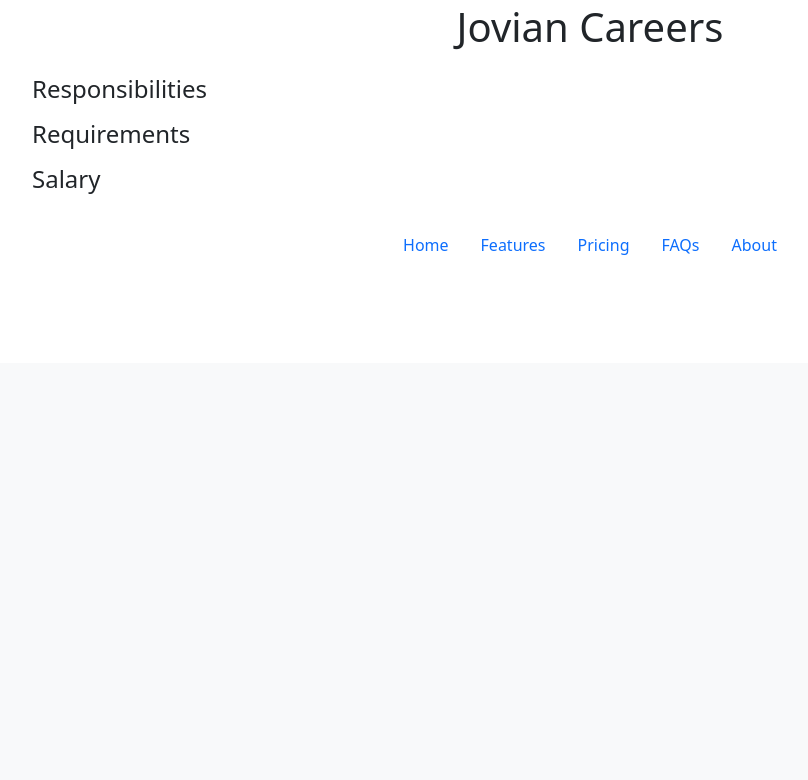
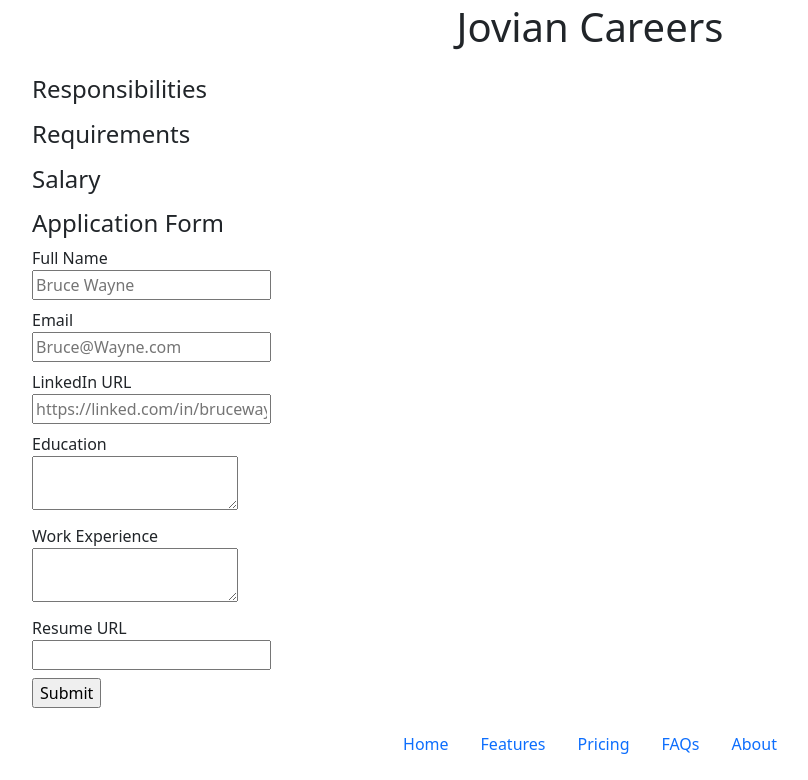
Before and after one commit to Volodymyr262/careers_website_flask_v2, a Flask app: template templates/jobpage.html in a window 1280 px wide. Shown: the part 437-1217 px from the top of the page, without its empty margins (50-858 px from the left). Before the commit the page ends 692 px from the top, so only its background shows below. Run offline with Flask 3, Linux system fonts and the light colour scheme; the template is opened without the code that fills it, so the values that code supplies are empty.

Commit message:
database upgraded, aplication submitting added

```diff
--- a/main.py
+++ b/main.py
@@ -1,5 +1,5 @@
-from flask import Flask, render_template, jsonify
-from database import load_jobs_from_db, load_job_from_db
+from flask import Flask, render_template, jsonify, request
+from database import load_jobs_from_db, load_job_from_db, add_application_to_db
 
 app = Flask(__name__)
 
@@ -22,5 +22,16 @@ def show_job(id):
     else:
         return render_template('jobpage.html', job=job)
 
+
+@app.route("/job/<id>/apply", methods=['post'])
+def apply_to_job(id):
+    data = request.form
+    job =load_job_from_db(id)
+    add_application_to_db(job_id=id, data=data)
+    #send en email
+    return render_template("applicatin_submitted.html",
+                           application=data, job=job)
+
+
 if __name__ == "__main__":
     app.run(host ='0.0.0.0', debug=True)
--- /dev/null
+++ b/templates/application_form.html
@@ -0,0 +1,39 @@
+<h4>Application Form</h4>
+<form action="/job/{{job.id}}/apply" method="post">
+<div class="mb-2">
+<label>Full Name</label><br>
+<input type="text" name="full_name" placeholder="Bruce Wayne">
+</div>
+
+
+<div class="mb-2">
+<label>Email</label><br>
+<input type="text" name="email" placeholder="Bruce@Wayne.com">
+</div>
+
+<div class="mb-2">
+<label>LinkedIn URL</label><br>
+<input type="text" name="linkedin_url" placeholder="https://linked.com/in/brucewayne">
+</div>
+
+
+<div class="mb-2">
+<label>Education</label><br>
+<textarea name="education"></textarea>
+</div>
+
+
+<div class="mb-2">
+<label>Work Experience</label><br>
+<textarea name="work_experience"></textarea>
+</div>
+
+
+<div class="mb-2">
+<label>Resume URL</label><br>
+<input type="text" name="resume_url">
+</div>
+
+
+<input type="submit" name="submit">
+</form>
--- a/templates/jobpage.html
+++ b/templates/jobpage.html
@@ -21,9 +21,15 @@
         </ul>
     <p>{{job.responsibilities}}</p>
     <h4>Requirements</h4>
+        <ol>
+            {% for line in job.requirements.split("\n") %}
+            <li>{{line}}</li>
+            {% endfor %}
+        </ol>
     <p>{{job.requirements}}</p>
     <h4>Salary</h4>
     <p>{{job.currency}} {{job.salary}}</p>
+        {% include "application_form.html" %}
     </div>
     {% include 'footer.html' %}
 </body>
--- a/templates/nav.html
+++ b/templates/nav.html
@@ -1,6 +1,6 @@
 <nav class="navbar bg-body-tertiary shadow-sm fixed-top">
   <div class="container-fluid">
-    <a class="navbar-brand" href="#">
+    <a class="navbar-brand" href="/">
       <img src="/static/images/logo.svg" alt="Logo" width="30" height="24" class="d-inline-block align-text-top">
       Jovian
     </a>
```
Also changed, not shown: database.py (+14 -0 lines), templates/applicatin_submitted.html (added, +38 -0 lines).
